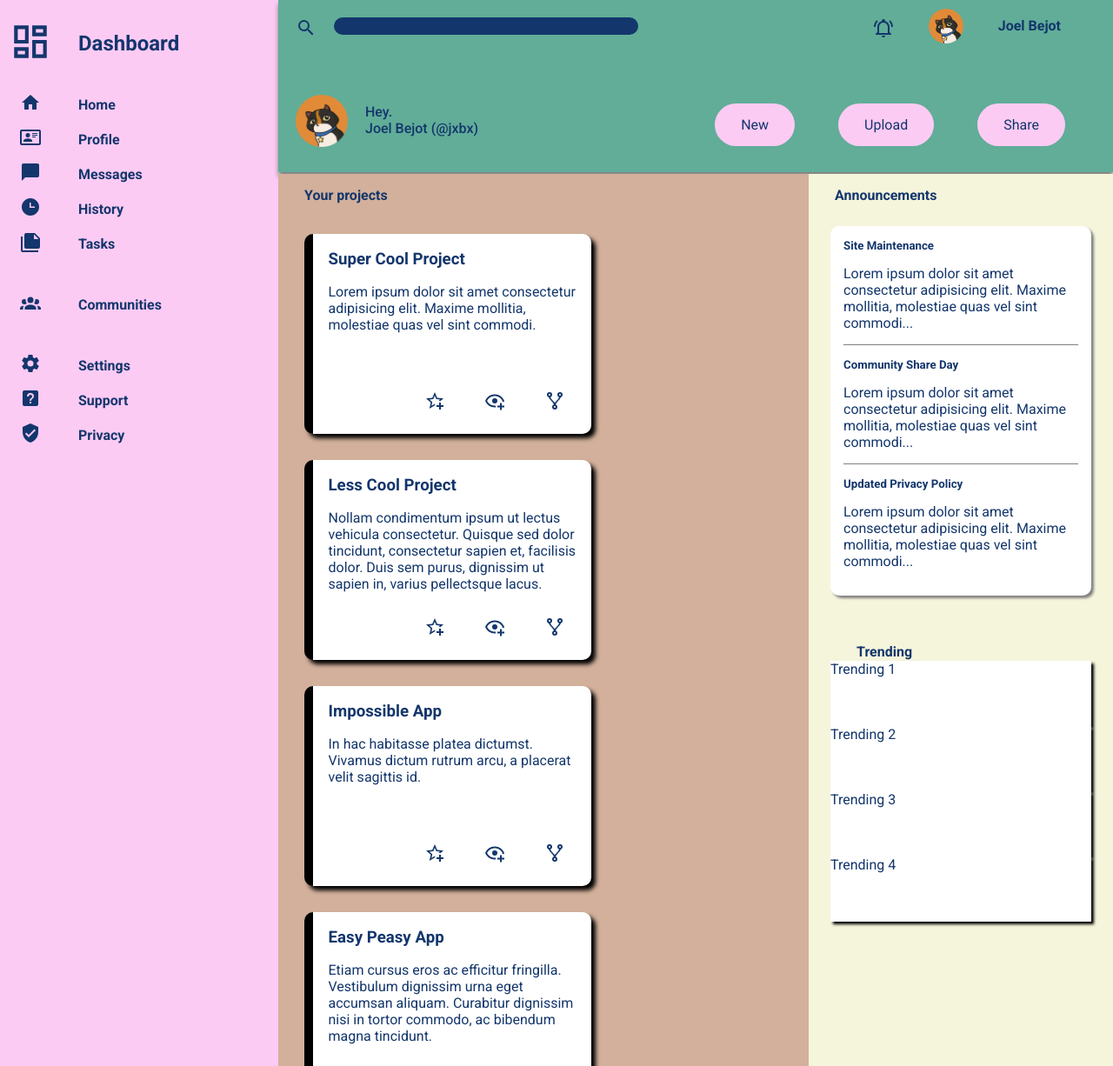
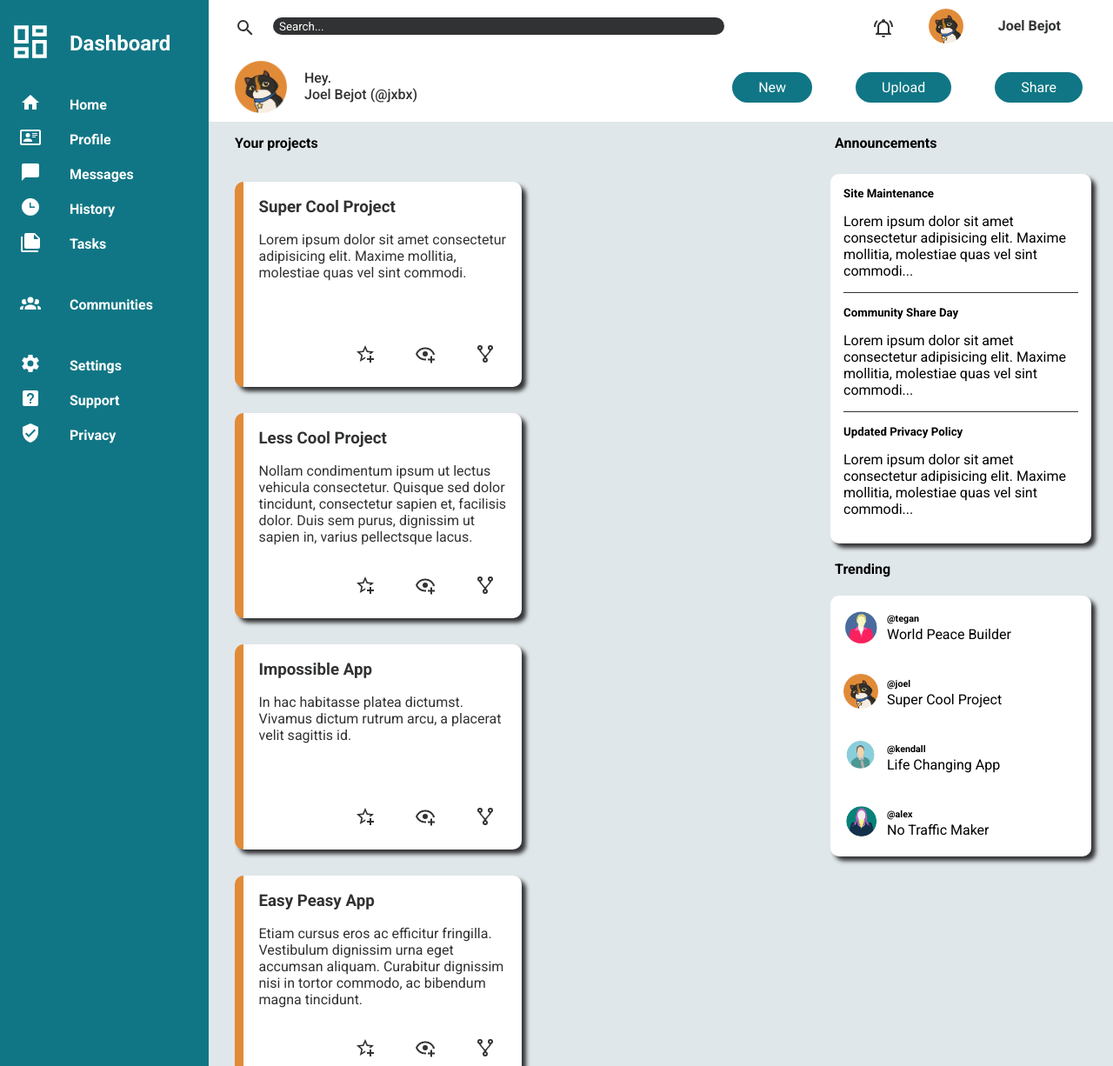
Before and after one commit to JoelBejot/admin-dashboard, a plain HTML site: page index.html in a window 1280 px wide. Shown: the top 1226 px of the page at 87% size. Drawn offline with Linux system fonts and the light colour scheme.

Commit message:
Finished responsive header

```diff
--- a/index.html
+++ b/index.html
@@ -76,43 +76,46 @@
 
     </div>
     <div class="header">
+      <div class="header-top">
         <div class="top-left">
-        <div class="header-top" id="search-magnify">
+          <div id="search-magnify">
             <label for="search-bar">
               <svg style="width:24px;height:24px" viewBox="0 0 24 24">
                 <path fill="currentColor" d="M9.5,3A6.5,6.5 0 0,1 16,9.5C16,11.11 15.41,12.59 14.44,13.73L14.71,14H15.5L20.5,19L19,20.5L14,15.5V14.71L13.73,14.44C12.59,15.41 11.11,16 9.5,16A6.5,6.5 0 0,1 3,9.5A6.5,6.5 0 0,1 9.5,3M9.5,5C7,5 5,7 5,9.5C5,12 7,14 9.5,14C12,14 14,12 14,9.5C14,7 12,5 9.5,5Z" />
               </svg>
             </label>
           </div>
-        <div class="header-top">
-          <input type="text" name="search-bar" id="search-bar">
+          <div class="search">
+            <input type="text" name="search-bar"
+              id="search-bar"
+              placeholder="Search...">
           </div>
         </div>
         <div class="top-right">
-        <div class="header-top" id="name">Joel Bejot</div>
-
-        <div class="header-top">
+          <div id="name">Joel Bejot</div>
+          <div class="avatar">
             <img src="cat-avatar.png" alt="cat-avatar" id="cat-avatar-sm">
           </div>
-        <div class="header-top">
+          <div class="bell">
             <svg style="width:24px;height:24px" viewBox="0 0 24 24" id="bell">
               <path fill="currentColor" d="M10,21H14A2,2 0 0,1 12,23A2,2 0 0,1 10,21M21,19V20H3V19L5,17V11C5,7.9 7.03,5.17 10,4.29C10,4.19 10,4.1 10,4A2,2 0 0,1 12,2A2,2 0 0,1 14,4C14,4.1 14,4.19 14,4.29C16.97,5.17 19,7.9 19,11V17L21,19M17,11A5,5 0 0,0 12,6A5,5 0 0,0 7,11V18H17V11M19.75,3.19L18.33,4.61C20.04,6.3 21,8.6 21,11H23C23,8.07 21.84,5.25 19.75,3.19M1,11H3C3,8.6 3.96,6.3 5.67,4.61L4.25,3.19C2.16,5.25 1,8.07 1,11Z" />
             </svg>
           </div>
         </div>
-      <div class="bottom-left">
-        <div class="header-bottom">
-          <img src="cat-avatar.png" alt="cat-avatar" id="cat-avatar-med">
       </div>
       <div class="header-bottom">
+        <div class="bottom-left">
+          <img src="cat-avatar.png" alt="cat-avatar" id="cat-avatar-med">
+          <div class="name-hey">
             <div class="name-top">Hey.</div>
             <div class="name-bottom">Joel Bejot (@jxbx)</div>
           </div>
         </div>
         <div class="bottom-right">
-        <div class="header-bottom" id="share">Share</div>
-        <div class="header-bottom" id="upload">Upload</div>
-        <div class="header-bottom" id="new">New</div>
+          <div id="share">Share</div>
+          <div id="upload">Upload</div>
+          <div id="new">New</div>
+        </div>
       </div>
     </div>
     <div class="content">
@@ -271,12 +274,36 @@
             <p>Lorem ipsum dolor sit amet consectetur adipisicing elit. Maxime mollitia,
               molestiae quas vel sint commodi...</p>
           </div>
+          <div class="trending-header">Trending</div>
           <div class="trending">
-            <div class="trending-header">Trending</div>
-            <div class="trending-inner" id="trending-1">Trending 1</div>
-            <div class="trending-inner" id="trending-2">Trending 2</div>
-            <div class="trending-inner" id="trending-3">Trending 3</div>
-            <div class="trending-inner" id="trending-4">Trending 4</div>
+            <div class="trending-inner" id="trending-1">
+              <img src="avatar2.png" alt="Avatar 1">
+              <div class="trending-info">
+                <h6>@tegan</h6>
+                <p>World Peace Builder</p>
+              </div>
+            </div>
+            <div class="trending-inner" id="trending-2">
+              <img src="cat-avatar.png" alt="Avatar 2">
+              <div class="trending-info">
+                <h6>@joel</h6>
+                <p>Super Cool Project</p>
+              </div>
+            </div>
+            <div class="trending-inner" id="trending-3">
+              <img src="avatar3.png" alt="Avatar 3">
+              <div class="trending-info">
+                <h6>@kendall</h6>
+                <p>Life Changing App</p>
+              </div>
+            </div>
+            <div class="trending-inner" id="trending-4">
+              <img src="avatar4.png" alt="Avatar 4">
+              <div class="trending-info">
+                <h6>@alex</h6>
+                <p>No Traffic Maker</p>
+              </div>
+            </div>
           </div>
         </div>
       </div>
--- a/style.css
+++ b/style.css
@@ -1,20 +1,19 @@
 * {
   margin: 0px;
   padding: 0px;
-  color: #13366c;
   font-family: "Roboto", Calibri, Verdana, Geneva, Tahoma, sans-serif;
 }
 
 .container {
   display: grid;
   min-width: fit-content;
-  grid-template-columns: 1fr 3fr;
+  grid-template-columns: 240px 1fr;
 }
 
 /* Nav area styles */
 
 .nav {
-  color: #fccbf4;
+  color: white;
   grid-column: 1/2;
   grid-row: 1/3;
   display: grid;
@@ -30,49 +29,73 @@
 }
 
 .nav-item svg {
-  background-color: #fccbf4;
+  background-color: #107685;
 }
 
 .nav, .nav-item {
-  background-color: #fccbf4;
+  background-color: #107685;
 }
 
 #dashboard {
   font-size: 24px;
 }
 
+/* Header area styles */
+
 .header {
   grid-column: 2/3;
   grid-row: 1/2;
   display: grid;
   grid-template-rows: 1fr 1fr;
-  box-shadow: 0px 5px 5px grey;
-  margin-bottom: 2px;
-  background-color: #61ad98;
+  background-color: white;
+  color: #313233;
 }
 
 .header-top, .header-bottom {
-  margin-bottom: 25px;
+  display: flex;
+  flex-direction: row;
+  flex-wrap: nowrap;
+  justify-content: space-between;
 }
 
-.top-left, .top-right, .bottom-left, .bottom-right {
-  display: flex;
-}
-
-.top-left, .bottom-left {
-  flex-direction: row;
-}
-
-.top-right, .bottom-right {
-  flex-direction: row-reverse;
-}
-
-.top-left, .top-right {
+.header-top {
   grid-row: 1/2;
 }
 
-.bottom-left, .bottom-right {
+.header-bottom {
   grid-row: 2/3;
+}
+
+.top-left {
+  display: flex;
+  flex-direction: row;
+  flex-wrap: nowrap;
+  align-items: stretch;
+  margin: 0px 25px 0px 10px;
+}
+
+.top-right {
+  display: flex;
+  flex-direction: row-reverse;
+  flex-wrap: nowrap;
+  align-items: stretch;
+  margin: 10px 10px 0px 10px;
+}
+
+.bottom-left {
+  display: flex;
+  flex-direction: row;
+  flex-wrap: nowrap;
+  align-items: stretch;
+  margin: 0px 25px 10px 10px;
+}
+
+.bottom-right {
+  display: flex;
+  flex-direction: row-reverse;
+  flex-wrap: nowrap;
+  align-items: stretch;
+  margin: 0px 10px 10px 10px;
 }
 
 #search-magnify {
@@ -85,19 +108,20 @@
 input[type=text] {
   margin-top: 20px;
   height: 20px;
-  background-color: #13366c;
+  background-color: #313233;
   border-radius: 18px;
   border: none;
-  color: #160c0d;
-  width: 350px;
+  color: white;
+  width: max(40vw, 250px);
+  padding-left: 7px;
 }
 
 input[type=text]:focus {
   outline: none;
 }
 
-.top-right {
-  margin: 10px;
+input[type=text]::placeholder {
+  color: white;
 }
 
 #name {
@@ -132,24 +156,17 @@ input[type=text]:focus {
 }
 
 #new, #upload, #share {
-  background-color: #fccbf4;
+  color: white;
+  background-color: #107685;
   border-radius: 25px;
-  padding: 15px 30px;
+  padding: 8px 30px;
   margin: auto 25px;
-}
-
-.bottom-left {
-  margin-top: 10px;
-}
-
-.bottom-right {
-  margin: 0px 30px 10px 30px;
 }
 
 /* Main content area styles */
 
 .content {
-  background-color: #d2b09b;
+  background-color: #e0e7ea;
   grid-column: 2/3;
   grid-row: 2/3;
 }
@@ -162,7 +179,7 @@ input[type=text]:focus {
 .projects {
   display: grid;
   grid-template-columns: repeat(auto-fill, 350px);
-  grid-template-rows: 1fr repeat(6, 250px);
+  grid-template-rows: 1fr repeat(6, 256px);
   gap: 10px;
   margin-left: 20px;
 }
@@ -175,11 +192,11 @@ input[type=text]:focus {
 
 .tiles {
   margin: 10px 10px;
-  color: black;
+  color: #313233;
   background-color: white;
-  box-shadow: 5px 5px 5px black;
+  box-shadow: 5px 5px 5px #313233;
   border-radius: 10px;
-  border-left: 10px solid black;
+  border-left: 10px solid #e18b38;
   display: grid;
   grid-template-rows: 1fr 1fr 50px;
 }
@@ -216,25 +233,27 @@ input[type=text]:focus {
 .right-sidebar {
   display: grid;
   grid-template-columns: 100%;
-  grid-template-rows: 60px 425px;
-  background-color: beige;
+  grid-template-rows: 60px 425px 60px 300px;
+  background-color: #e0e7ea;
 }
 
 .sidebar-header {
+  grid-row: 1/2;
   margin: 15px 0px 0px 30px;
   font-weight: bold;
 }
 
 .announcements {
+  grid-row: 2/3;
   background-color: white;
   color: black;
-  box-shadow: 3px 3px 3px grey;
+  box-shadow: 5px 5px 5px #313233;
   border-radius: 10px;
   margin: 0px 25px 0px 25px;
 }
 
 .announcement {
-  border-bottom: 1px solid grey;
+  border-bottom: 1px solid #313233;
   padding-bottom: 15px;
 }
 
@@ -243,37 +262,57 @@ input[type=text]:focus {
 }
 
 .trending {
+  grid-row: 4/5;
   display: grid;
-  grid-template-rows: 50px repeat(4, 75px);
-  margin: 25px 25px 0px 25px;
+  grid-template-rows: repeat(4, 75px);
+  margin: 0px 25px 0px 25px;
+  background-color: white;
+  border-radius: 10px;
+  box-shadow: 5px 5px 5px #313233;
 }
 
 .trending-header {
-  margin: 30px;
+  grid-row: 3/4;
+  margin: 20px 30px 0px 30px;
   font-weight: bold;
-  grid-row: 1/2;
 }
 
 .trending-inner {
   display: grid;
-  grid-template-columns: 100px 1fr;
-  background-color: white;
-  box-shadow: 3px 3px 3px black;
-
+  grid-template-columns: 50px 1fr;
+  margin: 15px;
 }
 
 #trending-1 {
+  grid-row: 1/2;
+}
+
+#trending-2 {
   grid-row: 2/3;
 }
 
-#trending-2 {
+#trending-3 {
   grid-row: 3/4;
 }
 
-#trending-3 {
-  grid-row: 4/5;
+#trending-4 {
+  grid-row: 4/5
 }
 
-#trending-4 {
-  grid-row: 5/6
+.trending img {
+  width: 40px;
 }
+
+.trending-info {
+  display: grid;
+  grid-template-rows: 15px 1fr;
+  padding-top: 5px;
+}
+
+.trending-info h6 {
+  grid-row: 1/2;
+}
+
+.trending-info p {
+  grid-row: 2/3;
+}
```
Also changed, not shown: avatar.png (added), avatar2.png (added), avatar3.png (added), avatar4.png (added). Lines whose indentation alone changed are shown as unchanged.
